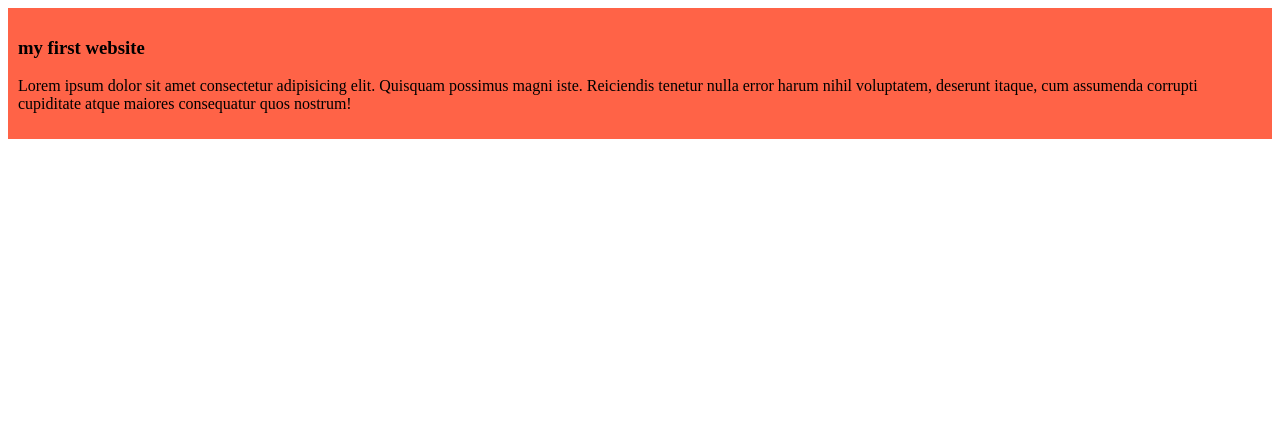
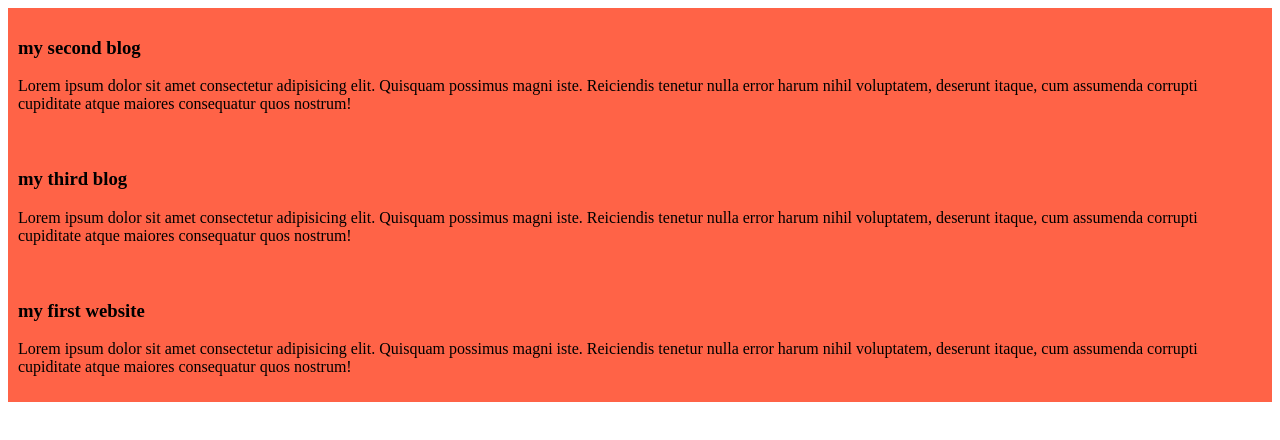
Before and after one commit to Dehan001/my-simple-website, a plain HTML site: page index.html in a window 1280 px wide. Drawn offline with Linux system fonts and the light colour scheme.

Commit message:
my second and third blog

```diff
--- a/index.html
+++ b/index.html
@@ -10,10 +10,26 @@
 <body>
     <div>
      <h3>
-        my first website
+        my second blog
      </h3>
      <p>Lorem ipsum dolor sit amet consectetur adipisicing elit. Quisquam possimus magni iste. Reiciendis tenetur nulla error harum nihil voluptatem, deserunt itaque, cum assumenda corrupti cupiditate atque maiores consequatur quos nostrum!</p>
 
     </div>
+    <div>
+        <h3>
+           my third blog
+        </h3>
+        <p>Lorem ipsum dolor sit amet consectetur adipisicing elit. Quisquam possimus magni iste. Reiciendis tenetur nulla error harum nihil voluptatem, deserunt itaque, cum assumenda corrupti cupiditate atque maiores consequatur quos nostrum!</p>
+
+       </div>
+
+       <div>
+        <h3>
+           my first website
+        </h3>
+        <p>Lorem ipsum dolor sit amet consectetur adipisicing elit. Quisquam possimus magni iste. Reiciendis tenetur nulla error harum nihil voluptatem, deserunt itaque, cum assumenda corrupti cupiditate atque maiores consequatur quos nostrum!</p>
+
+       </div>
+
 </body>
 </html>
```
